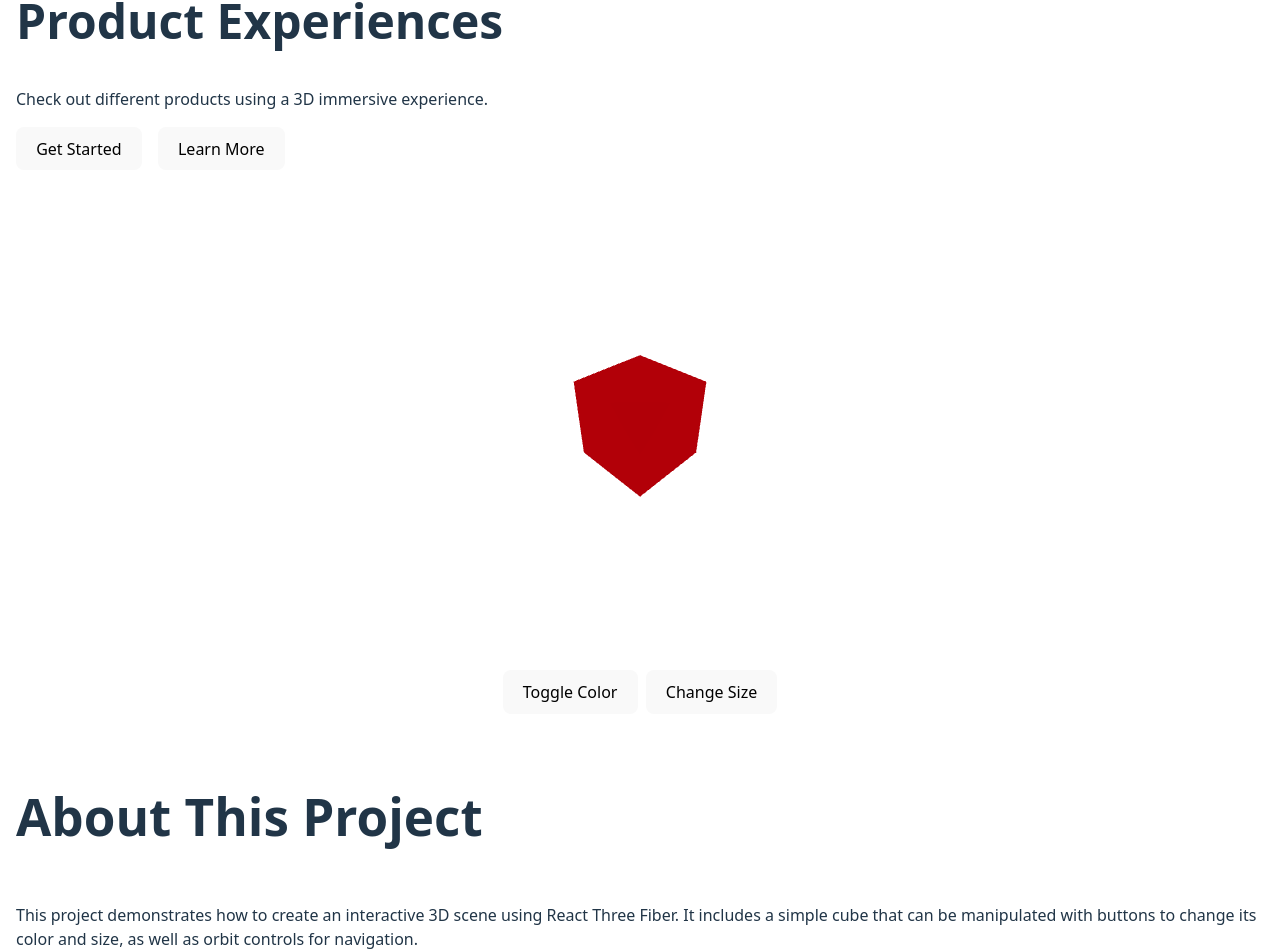
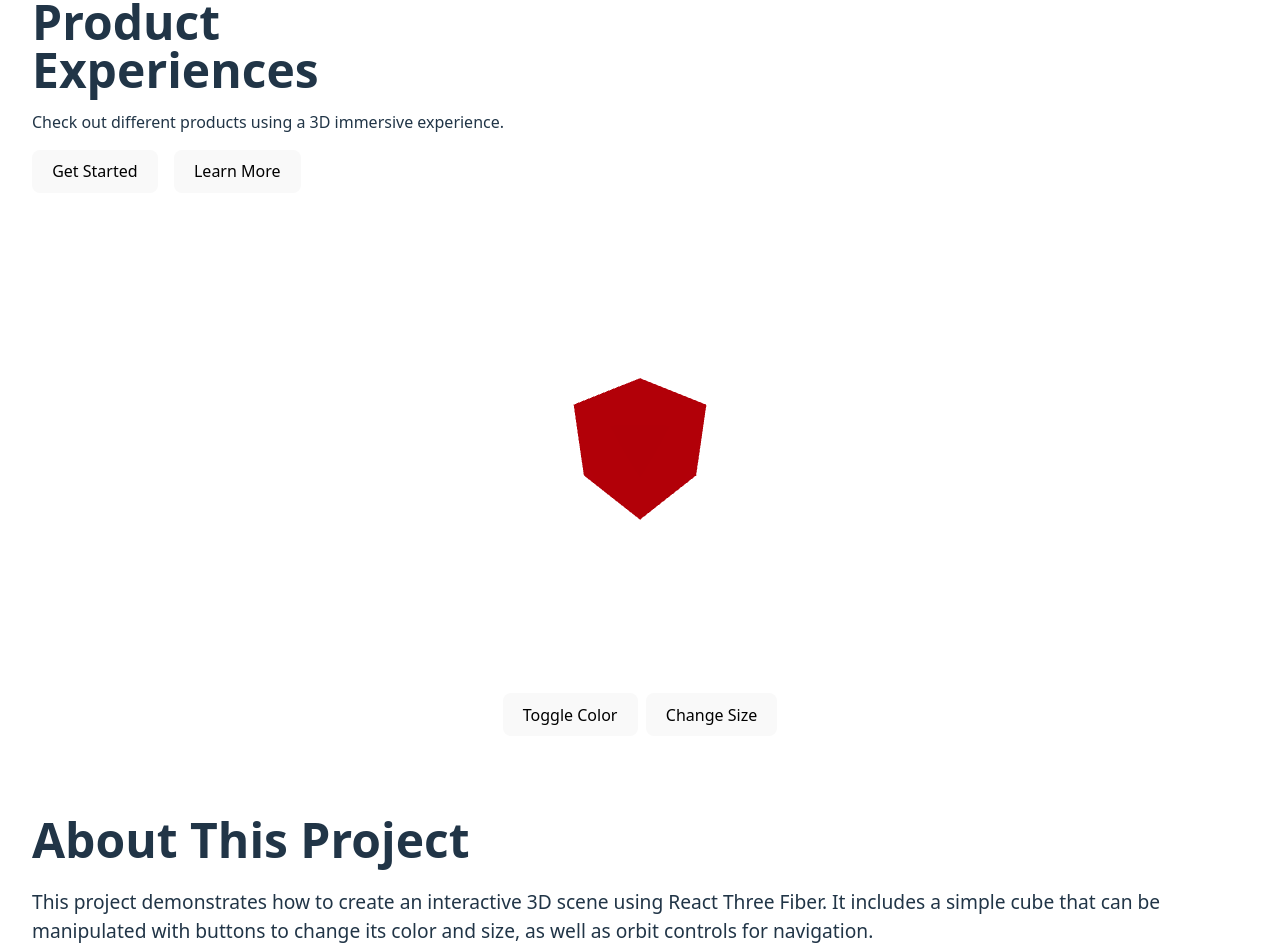
Before and after one commit to shehryarf67/Three.js-3D-Product-Configurator, a React (Vite) app: page / in a window 1280 px wide. Shown: the part 210-1162 px from the top of the page. Built offline with nearby package versions, Linux system fonts and the light colour scheme.

Commit message:
Slight polishing of structure.

```diff
--- a/package.json
+++ b/package.json
@@ -13,6 +13,7 @@
     "@react-three/drei": "^10.7.7",
     "@react-three/fiber": "^9.4.2",
     "@tailwindcss/vite": "^4.2.1",
+    "bootstrap": "^5.3.8",
     "react": "^19.2.0",
     "react-dom": "^19.2.0",
     "react-icons": "^5.6.0",
--- a/src/App.jsx
+++ b/src/App.jsx
@@ -41,20 +41,19 @@ const Hero = () => {
         </p>
 
         <div className="hero-buttons">
-          <button>Get Started</button>
-          <button>Learn More</button>
+          <button onClick={() => document.getElementById('canvas').scrollIntoView({ behavior: 'smooth' })}>Get Started</button>
+          <button onClick={() => document.getElementById('about').scrollIntoView({ behavior: 'smooth' })}>Learn More</button>
         </div>
 
       </div>
 
-      <div className="hero-3d">
+      <div className="hero-3d" id="canvas">
         <Canvas camera={{ position: [2, 2, 2], fov: 80 }}>
           <ambientLight intensity={0.6} />
           <directionalLight position={[5, 5, 5]} intensity={1} />
-            {/* <SceneLights /> */}
           {/* <spotLight position={[10, 10, 10]} angle={0.15} penumbra={1} intensity={2} castShadow /> */}
 
-            <OrbitControls minDistance={2} maxDistance={4}/>
+          <OrbitControls minDistance={2} maxDistance={4} />
           <Cube position={[0, 0, 0]} size={cubeSize} color={cubeColor} />
 
         </Canvas>
@@ -75,7 +74,7 @@ const Hero = () => {
 
 const About = () => {
   return (
-    <section className="about">
+    <section className="about" id="about">
       <h1>About This Project</h1>
       <p>
         This project demonstrates how to create an interactive 3D scene using React Three Fiber. It includes a simple cube that can be manipulated with buttons to change its color and size, as well as orbit controls for navigation.
@@ -98,24 +97,6 @@ const Cube = ({ position, size, color }) => {
   );
 };
 
-function SceneLights() {
-  const { intensity, x, y, z, color } = useControls("Light", {
-    intensity: { value: 1, min: 0, max: 5, step: 0.1 },
-    x: { value: 5, min: -10, max: 10, step: 0.1 },
-    y: { value: 5, min: -10, max: 10, step: 0.1 },
-    z: { value: 5, min: -10, max: 10, step: 0.1 },
-    color: "#ffffff",
-  });
-
-  return (
-    <directionalLight
-      intensity={intensity}
-      position={[x, y, z]}
-      color={color}
-    />
-  );
-}
-
 export default function App() {
   return (
     <div style={{ width: "100vw", height: "100vh" }}>
--- a/src/index.css
+++ b/src/index.css
@@ -55,15 +55,19 @@ ul {
 
 .hero-content h1 {
   font-size: 3rem;
+  margin-bottom: 0.5rem;
+  margin-left: 1rem;
 }
 
 .hero-content p {
-  margin: 1rem 0;
+  margin: 0.5rem 0 1rem 0;
+  margin-left: 1rem;
 }
 
 .hero-buttons {
   display: flex;
   gap: 1rem;
+  margin-left: 1rem;
 }
 
 .hero-3d {
@@ -75,10 +79,20 @@ ul {
 
 .about{
   display: flex;
-  justify-content: space-between;
   flex-direction: column;
-  min-height: 10vh;
+  min-height: 1vh;
   padding: 1rem;
+  margin-left: 1rem;
+}
+
+.about h1 {
+  font-size: 3rem;
+  margin-bottom: 0.5rem;
+}
+
+.about p {
+  margin: 0.5rem 0 1rem 0;
+  font-size: 1.2rem;
 }
 
 body {
@@ -91,7 +105,8 @@ body {
 
 h1 {
   font-size: 3.2em;
-  line-height: 1.1;
+  line-height: 1.0;
+  padding: 0.5rem 0;
 }
 
 .toggle-button {
```
Also changed, not shown: 1 other file (tests, documents, lock files or other folders). Lines whose indentation alone changed are shown as unchanged.
